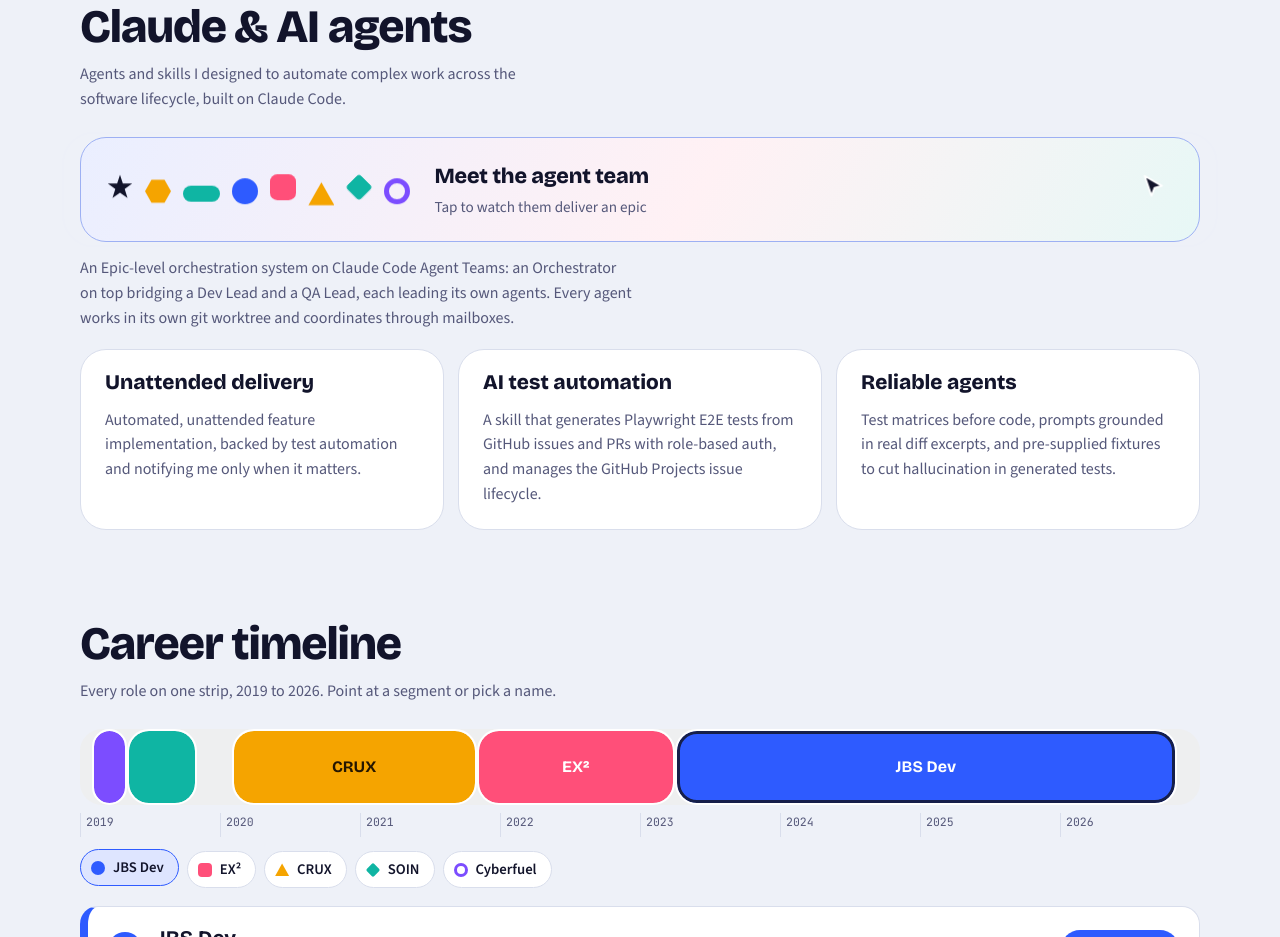
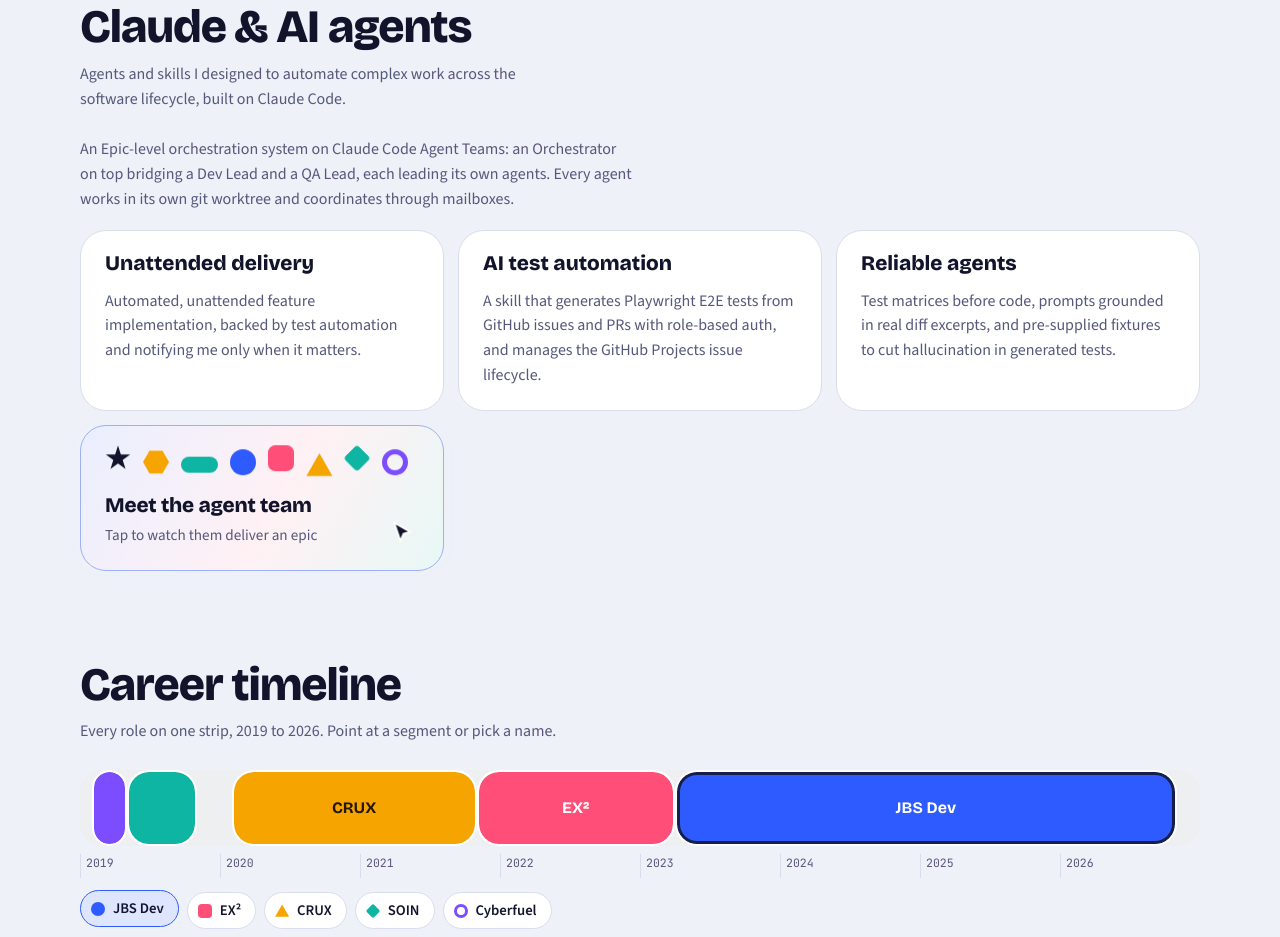
Before and after one commit to varogonz95/my-career, a plain HTML site: page index.html in a window 1280 px wide. Shown: the part 2011-2948 px from the top of the page. Drawn offline with nearby package versions, Linux system fonts and the light colour scheme.

Commit message:
Move agent team card below the AI cards, card-sized
Co-Authored-By: Claude Sonnet 5.5 <noreply@anthropic.com>
Claude-Session: https://claude.ai/code/session_01HB8AzqgH76JATaUoWpxYht

```diff
--- a/index.html
+++ b/index.html
@@ -343,8 +343,8 @@ details[open] .plus { transform: rotate(135deg); background: var(--rc); color: v
   .mq-track { width: auto; flex-wrap: wrap; }
 }
 /* hover card + popover for the agent workflow */
-.aghover { position: relative; margin-bottom: 14px; }
-.hovcard { position: relative; width: 100%; display: flex; align-items: center; gap: 18px 24px; flex-wrap: wrap; text-align: left; cursor: pointer; border: 1px solid color-mix(in srgb, var(--c1) 35%, var(--line)); border-radius: 26px; padding: 22px 26px; background: linear-gradient(120deg, color-mix(in srgb, var(--c1) 10%, var(--surface)), color-mix(in srgb, var(--c2) 8%, var(--surface)) 55%, color-mix(in srgb, var(--c4) 10%, var(--surface))); transition: transform .25s, box-shadow .25s, border-color .25s; }
+.aghover { position: relative; display: flex; min-width: 0; }
+.hovcard { position: relative; width: 100%; display: flex; flex-direction: column; align-items: flex-start; justify-content: space-between; gap: 16px; text-align: left; cursor: pointer; border: 1px solid color-mix(in srgb, var(--c1) 35%, var(--line)); border-radius: 26px; padding: 22px 24px; background: linear-gradient(120deg, color-mix(in srgb, var(--c1) 10%, var(--surface)), color-mix(in srgb, var(--c2) 8%, var(--surface)) 55%, color-mix(in srgb, var(--c4) 10%, var(--surface))); transition: transform .25s, box-shadow .25s, border-color .25s; }
 .hovcard::before { content: ""; position: absolute; inset: -5px; border-radius: 31px; border: 2px solid var(--c1); opacity: 0; animation: hcPulse 2.6s ease-out infinite; pointer-events: none; }
 @keyframes hcPulse { 0% { opacity: .55; transform: scale(.985); } 100% { opacity: 0; transform: scale(1.025); } }
 .aghover.open .hovcard::before, .hovcard:hover::before { animation: none; }
@@ -356,15 +356,15 @@ details[open] .plus { transform: rotate(135deg); background: var(--rc); color: v
 .hc-shapes .shp-pill { --s: 22px; }
 @keyframes hcBob { from { translate: 0 -4px; } to { translate: 0 4px; } }
 .hovcard:hover .hc-shapes .shp { animation-duration: .6s; }
-.hc-text { display: flex; flex-direction: column; gap: 2px; flex: 1 1 14rem; min-width: 0; }
-.hc-text b { font-family: var(--f-display); font-size: 1.35rem; font-weight: 800; letter-spacing: -.01em; }
+.hc-text { display: flex; flex-direction: column; gap: 2px; min-width: 0; }
+.hc-text b { font-family: var(--f-display); font-size: 1.3rem; font-weight: 800; letter-spacing: -.01em; }
 .hc-text small { color: var(--muted); font-size: .95rem; }
 .hc-tap { display: none; }
 @media (hover: none) { .hc-hover { display: none; } .hc-tap { display: inline; } }
-.hc-cursor { width: 30px; height: 30px; flex: none; fill: var(--ink); stroke: var(--surface); stroke-width: 1.5; stroke-linejoin: round; animation: hcPoint 1.6s ease-in-out infinite; }
+.hc-cursor { position: absolute; right: 22px; bottom: 20px; width: 28px; height: 28px; flex: none; fill: var(--ink); stroke: var(--surface); stroke-width: 1.5; stroke-linejoin: round; animation: hcPoint 1.6s ease-in-out infinite; }
 @keyframes hcPoint { 0%, 100% { transform: translate(-6px, -4px); } 50% { transform: translate(4px, 4px) scale(.92); } }
 .aghover.open .hc-cursor { animation: none; opacity: .3; }
-.sim.pop { position: absolute; z-index: 20; left: 0; right: 0; top: 0; margin: 0; padding: 14px; border-radius: 30px; background: var(--surface); border: 1px solid var(--c1); box-shadow: 0 34px 60px -24px rgba(18, 20, 43, .45); opacity: 0; visibility: hidden; transform: translateY(10px) scale(.97); transform-origin: top center; transition: opacity .22s, transform .25s cubic-bezier(.2, .8, .2, 1), visibility 0s .25s; }
+.sim.pop { position: absolute; z-index: 20; left: 0; bottom: 0; width: max(100%, min(860px, calc(100vw - 32px))); margin: 0; padding: 14px; border-radius: 30px; background: var(--surface); border: 1px solid var(--c1); box-shadow: 0 34px 60px -24px rgba(18, 20, 43, .45); opacity: 0; visibility: hidden; transform: translateY(10px) scale(.97); transform-origin: bottom left; transition: opacity .22s, transform .25s cubic-bezier(.2, .8, .2, 1), visibility 0s .25s; }
 .aghover.open .sim.pop { opacity: 1; visibility: visible; transform: none; transition: opacity .22s, transform .25s cubic-bezier(.2, .8, .2, 1); }
 .sim.pop .stage { border: 0; background: color-mix(in srgb, var(--ink) 4%, var(--surface)); }
 @media (prefers-reduced-motion: reduce) { .sim.pop { transform: none; } .hovcard::before { display: none; } }
@@ -428,7 +428,12 @@ details[open] .plus { transform: rotate(135deg); background: var(--rc); color: v
     <div class="sec-head">
       <div><h2 id="h-ai">Claude &amp; AI agents</h2><p class="sub">Agents and skills I designed to automate complex work across the software lifecycle, built on Claude Code.</p></div>
     </div>
-    <div class="aghover" id="aghover">
+    <p class="aicap">An Epic-level orchestration system on Claude Code Agent Teams: an Orchestrator on top bridging a Dev Lead and a QA Lead, each leading its own agents. Every agent works in its own git worktree and coordinates through mailboxes.</p>
+    <div class="trio aigrid">
+      <div class="card"><h3>Unattended delivery</h3><p>Automated, unattended feature implementation, backed by test automation and notifying me only when it matters.</p></div>
+      <div class="card"><h3>AI test automation</h3><p>A skill that generates Playwright E2E tests from GitHub issues and PRs with role-based auth, and manages the GitHub Projects issue lifecycle.</p></div>
+      <div class="card"><h3>Reliable agents</h3><p>Test matrices before code, prompts grounded in real diff excerpts, and pre-supplied fixtures to cut hallucination in generated tests.</p></div>
+      <div class="aghover" id="aghover">
       <button class="hovcard" id="hovcard" type="button" aria-expanded="false" aria-controls="sim">
         <span class="hc-shapes" aria-hidden="true"><i class="shp shp-star" style="--rc:var(--ink)"></i><i class="shp shp-hex" style="--rc:var(--c3)"></i><i class="shp shp-pill" style="--rc:var(--c4)"></i><i class="shp shp-circle" style="--rc:var(--c1)"></i><i class="shp shp-sq" style="--rc:var(--c2)"></i><i class="shp shp-tri" style="--rc:var(--c3)"></i><i class="shp shp-dia" style="--rc:var(--c4)"></i><i class="shp shp-ring" style="--rc:var(--c5)"></i></span>
         <span class="hc-text"><b>Meet the agent team</b><small class="hc-hint"><span class="hc-hover">Hover to watch them deliver an epic</span><span class="hc-tap">Tap to watch them deliver an epic</span></small></span>
@@ -456,11 +461,6 @@ details[open] .plus { transform: rotate(135deg); background: var(--rc); color: v
       </div>
     </div>
     </div>
-    <p class="aicap">An Epic-level orchestration system on Claude Code Agent Teams: an Orchestrator on top bridging a Dev Lead and a QA Lead, each leading its own agents. Every agent works in its own git worktree and coordinates through mailboxes.</p>
-    <div class="trio aigrid">
-      <div class="card"><h3>Unattended delivery</h3><p>Automated, unattended feature implementation, backed by test automation and notifying me only when it matters.</p></div>
-      <div class="card"><h3>AI test automation</h3><p>A skill that generates Playwright E2E tests from GitHub issues and PRs with role-based auth, and manages the GitHub Projects issue lifecycle.</p></div>
-      <div class="card"><h3>Reliable agents</h3><p>Test matrices before code, prompts grounded in real diff excerpts, and pre-supplied fixtures to cut hallucination in generated tests.</p></div>
     </div>
   </section>
 
```
